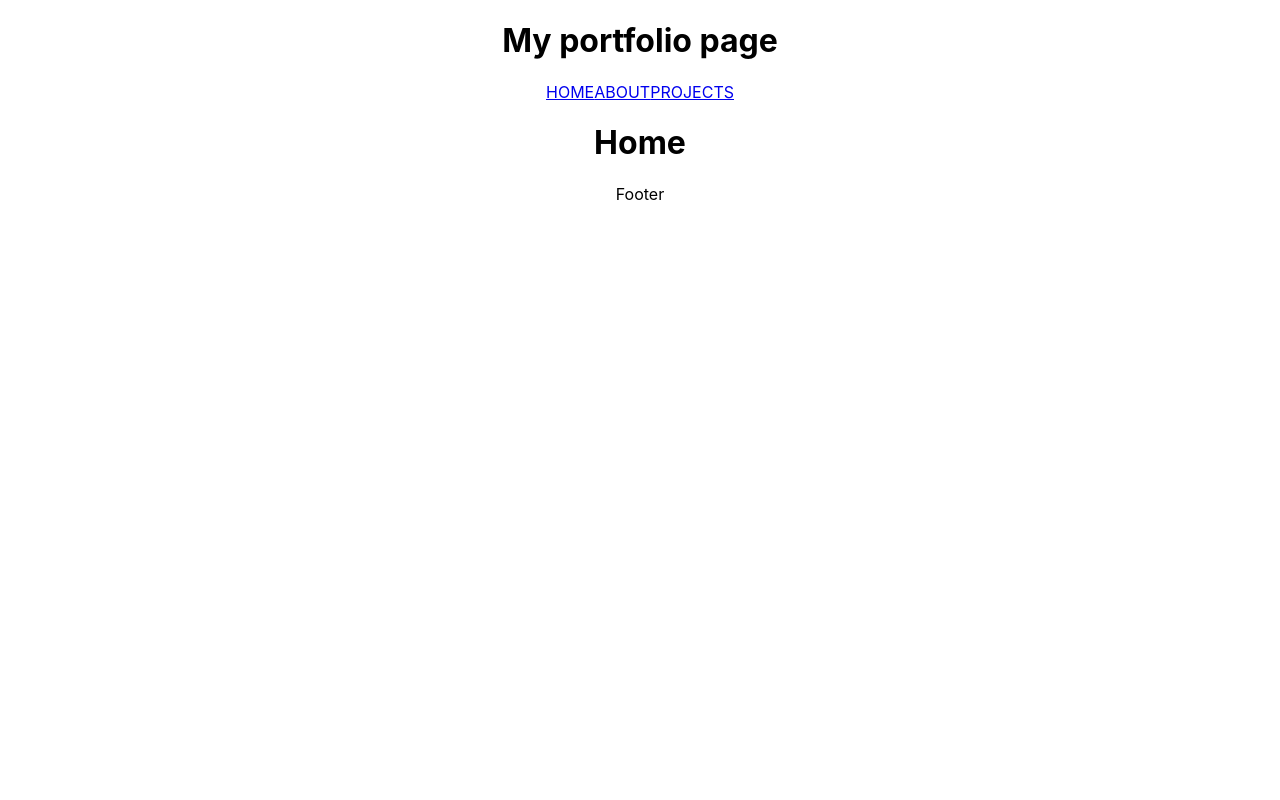
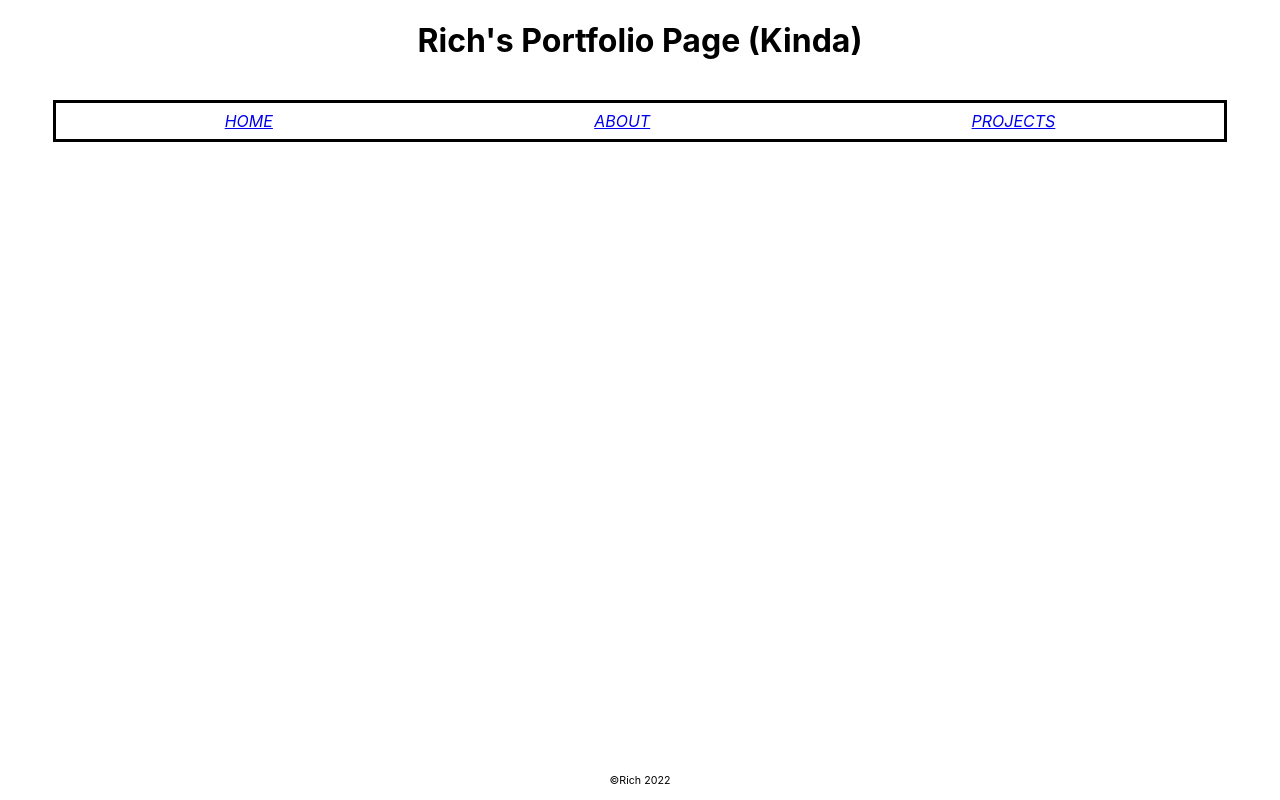
Before and after one commit to richclarke0/react-express-portfolio-lab-frontend, a React (Vite) app: page / in a window 1280 px wide. Built offline with nearby package versions, Linux system fonts and the light colour scheme.

Commit message:
add some styling basic

```diff
--- a/src/App.css
+++ b/src/App.css
@@ -1,4 +1,4 @@
-.App {
+/* .App {
   text-align: center;
 }
 
@@ -39,4 +39,4 @@
 
 button {
   font-size: calc(10px + 2vmin);
-}
+} */
--- a/src/components/Footer.jsx
+++ b/src/components/Footer.jsx
@@ -1,13 +1,20 @@
 import styled from "styled-components"
 
-const foot = styled.div`
-background-color: #81a;
-border-radius: 8px;
-color: white;
-font-size: 14pt;
-width: 300px;
+const Foot = styled.div`
+// background-color: grey;
+// border-radius: 8px;
+// border: 1px solid black;
+// color: white;
+font-size: 8pt;
+width: 100%;
+// text-align: center;
+min-height: 40px;
+display: flex;
+flex-flow: row nowrap;
+justify-content: center;
+align-items:center;
 `
 
 export default function Footer(props) {
-    return <foot>Footer</foot>
+    return (<Foot>©Rich 2022</Foot>)
 }
--- a/src/components/Header.jsx
+++ b/src/components/Header.jsx
@@ -1,7 +1,7 @@
 import {Link} from "react-router-dom"
 import styled from "styled-components"
 
-const navStyle = styled.div`
+const NavStyle = styled.div`
 display: flex;
 justify-content: space-around;
 border: 3px solid black;
@@ -10,6 +10,15 @@ width: 90%;
 margin: auto;
 font-style: italic;
 flex-flow: row nowrap;
+`
+
+const HeaderArea = styled.div`
+min-height: 160px;
+// border: 1px solid black
+display: flex;
+flex-flow: column;
+justify-content: center;
+align-items: center;
 `
 
 export default function Header(props) {
@@ -24,13 +33,19 @@ export default function Header(props) {
     // }
     // would have <nav style={navStyle}> to use it
     return (
-    <header>
-        <h1>My portfolio page</h1>
-        <navStyle>
-                <Link to="/">HOME</Link>
-                <Link to="/about">ABOUT</Link>
-                <Link to="/projects">PROJECTS</Link>
-        </navStyle>
-    </header>
+    <HeaderArea>
+        <h1>Rich's Portfolio Page (Kinda)</h1>
+        <NavStyle>
+                <div>
+                    <Link to="/">HOME</Link>
+                </div>
+                <div>
+                    <Link to="/about">ABOUT</Link>
+                </div>
+                <div>
+                    <Link to="/projects">PROJECTS</Link>
+                </div>
+        </NavStyle>
+    </HeaderArea>
         )
 }
--- /dev/null
+++ b/src/components/Main.jsx
@@ -0,0 +1,10 @@
+import styled from "styled-components"
+
+const Mainer = styled.div`
+width: 100%;
+min-height: calc(100vh - 200px);
+`
+
+export default function Main(props) {
+    return (<Mainer></Mainer>)
+}
--- a/src/pages/About.jsx
+++ b/src/pages/About.jsx
@@ -1,4 +1,5 @@
 import {useState,useEffect} from "react"
+import Main from "../components/Main"
 
 export default function About(props) {
     //here is our state
@@ -20,11 +21,11 @@ export default function About(props) {
     //define a function that will return the JSX needed once we get the data
 
     const loaded = () => (
-        <div>
+        <Main>
             <h2>{about.name}</h2>
             <h3>{about.email}</h3>
             <p>{about.bio}</p>
-        </div>
+        </Main>
     )
 
     //if data arrives return loaded, else loading
--- a/src/pages/Home.jsx
+++ b/src/pages/Home.jsx
@@ -1,3 +1,5 @@
+import Main from "../components/Main";
+
 export default function Home(props) {
-    return <h1>Home</h1>
+    return <Main>Home</Main>
 }
--- a/src/pages/Projects.jsx
+++ b/src/pages/Projects.jsx
@@ -1,5 +1,6 @@
 
 import { useState, useEffect } from "react"
+import Main from "../components/Main"
 
 export default function Projects(props) {
     //state
@@ -21,7 +22,7 @@ export default function Projects(props) {
     //define function to return
     const loaded = () => {
         return projects.map((project) => (
-            <div>
+            <Main>
                 <h1>{project.name}</h1>
                 <img src={project.image} />
                 <a href={project.git}>
@@ -30,7 +31,7 @@ export default function Projects(props) {
                 <a href={project.live}>
                     <button>live site</button>
                 </a>
-            </div>
+            </Main>
         ))
 
     }
```
Also changed, not shown: 1 other file (tests, documents, lock files or other folders).
